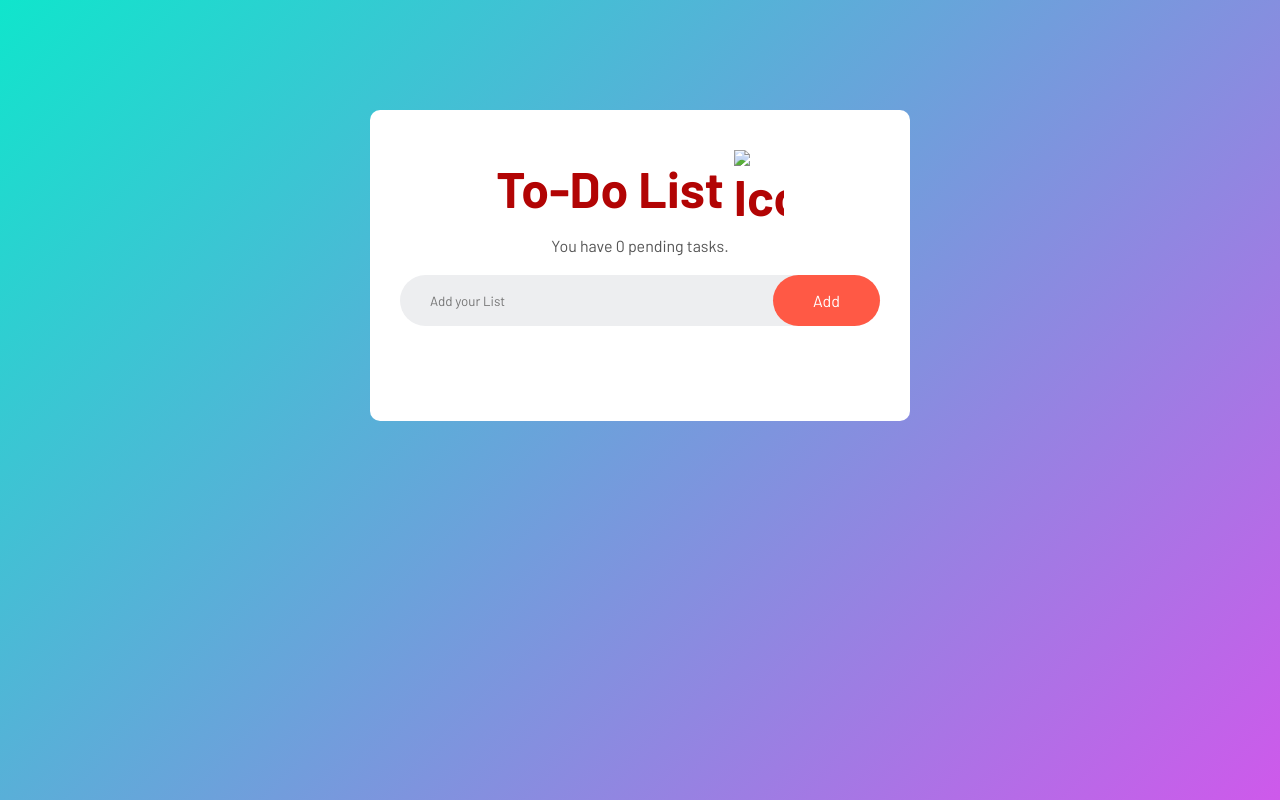
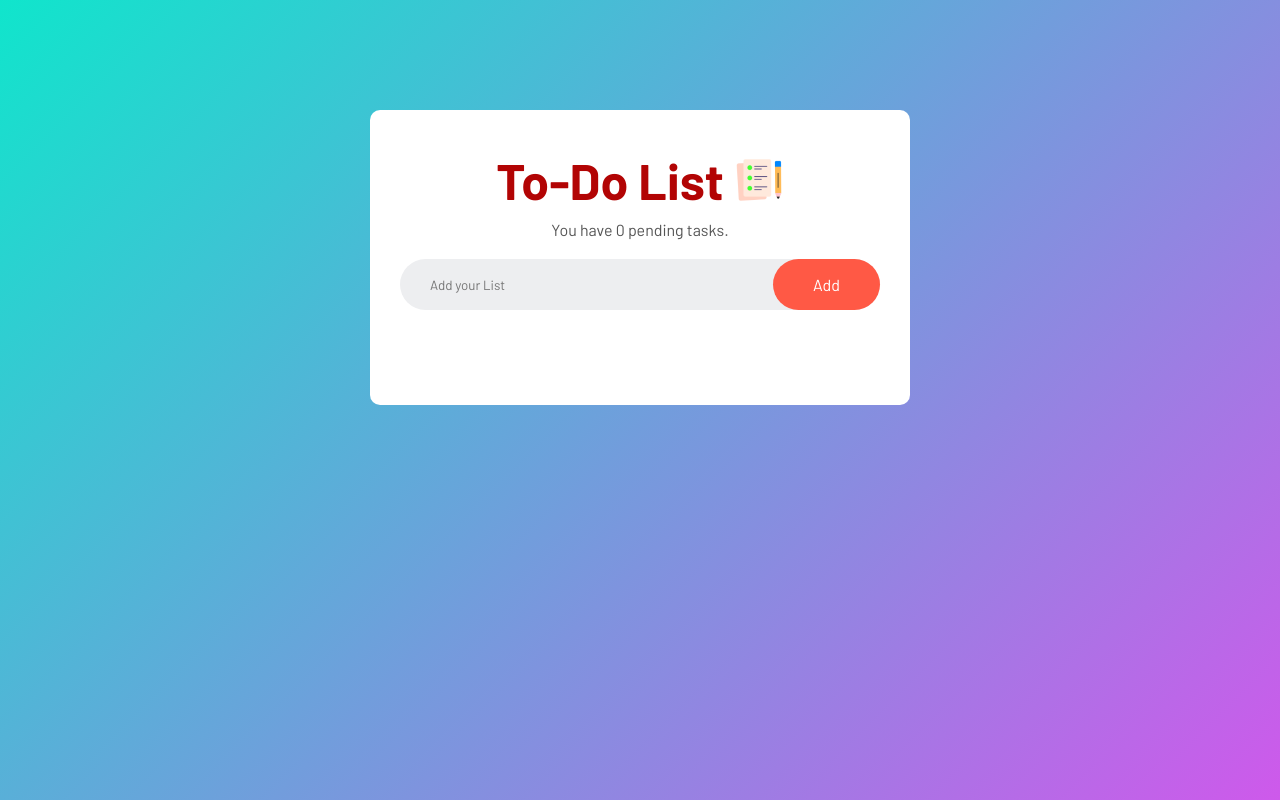
Before and after one commit to ashishxdev/TO-DO-APP, a plain HTML site: page index.html in a window 1280 px wide. Drawn offline with Linux system fonts and the light colour scheme; a web font is replaced by a local one.

Commit message:
Update index.html

```diff
--- a/index.html
+++ b/index.html
@@ -9,7 +9,7 @@
 <body>
     <div class="container">
         <div class="todo-app">
-            <h2>To-Do List <img src="images/icon.png" alt="Icon"></h2>
+            <h2>To-Do List <img src="icon.png" alt="Icon"></h2>
             <p id="task-counter"></p>
             <div class="row">
                 <input type="text" id="input-box" placeholder="Add your List">
```
